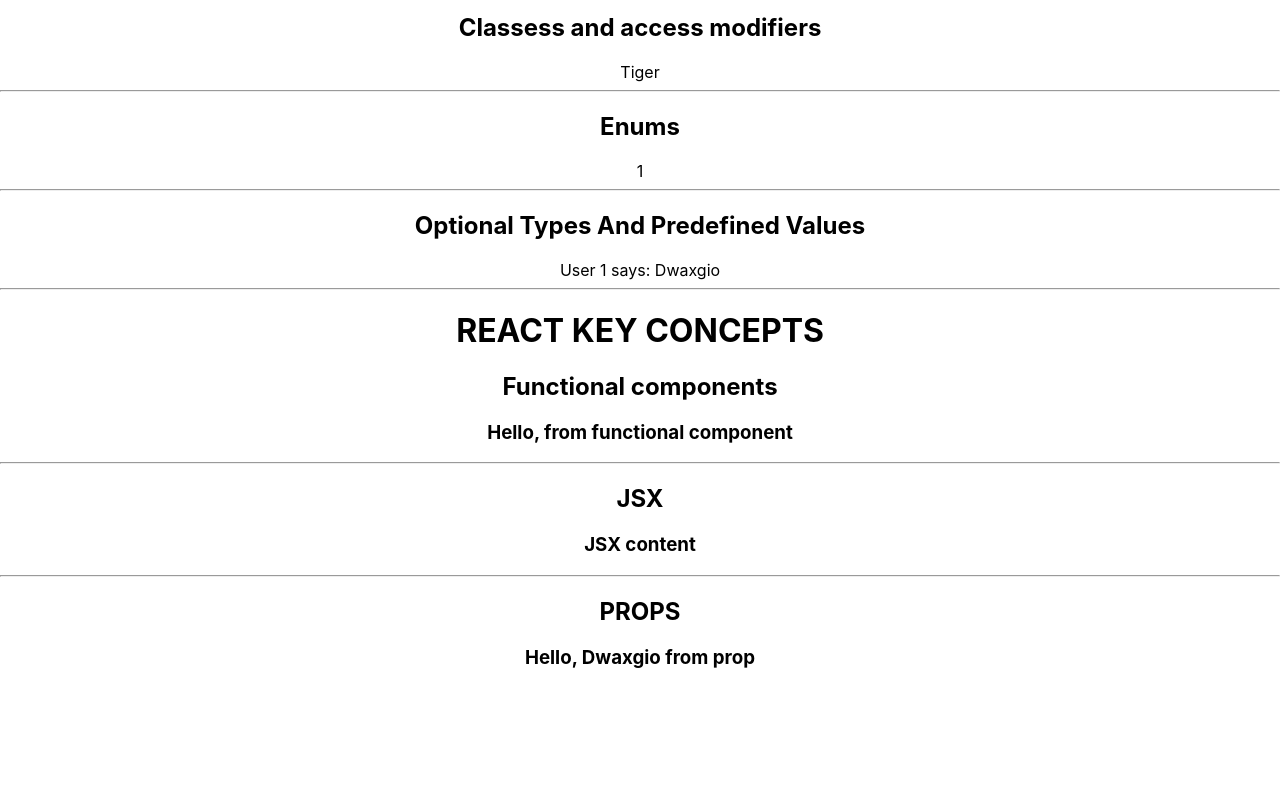
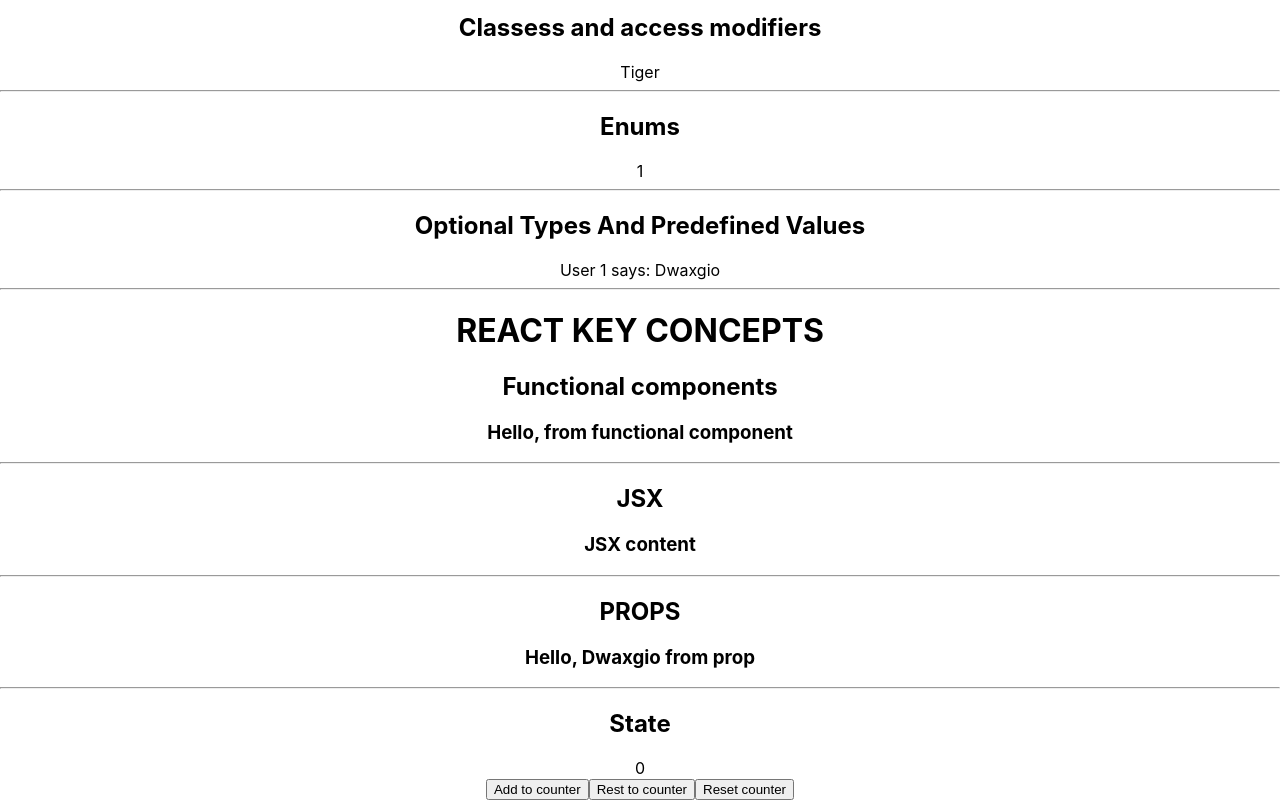
Before and after one commit to dwaxgio/react-typescript-practice, a React (Create React App) app: page / in a window 1280 px wide. Shown: the part 809-1609 px from the top of the page. Before the commit the page ends 1496 px from the top, so only its background shows below. Built offline with nearby package versions, Linux system fonts and the light colour scheme.

Commit message:
Key concepts: React -> STATE

```diff
--- a/src/App.tsx
+++ b/src/App.tsx
@@ -15,6 +15,7 @@ import HOptionalTypesAndPredefinedValues from "./components/typescript/HOptional
 import AFunctionalComponents from "./components/react/AFunctionalComponents";
 import BJSX from "./components/react/BJSX";
 import CProps from "./components/react/CProps";
+import TState from "./components/react/CState";
 
 function App() {
   const { count, increment, decrement, reset } = useCounter(0);
@@ -64,8 +65,9 @@ function App() {
       <hr />
       <BJSX />
       <hr />
-      {/* <CProps /> */}
       <CProps name="Dwaxgio" />
+      <hr />
+      <TState />
     </div>
   );
 }
--- /dev/null
+++ b/src/components/react/CState.tsx
@@ -0,0 +1,18 @@
+import React, { useState } from "react";
+
+const TState = () => {
+  const [count, setCount] = useState(0);
+
+  return (
+    <div>
+      <h2>State</h2>
+      {count}
+      <br />
+      <button onClick={() => setCount(count + 1)}>Add to counter</button>
+      <button onClick={() => setCount(count - 1)}>Rest to counter</button>
+      <button onClick={() => setCount(0)}>Reset counter</button>
+    </div>
+  );
+};
+
+export default TState;
```
